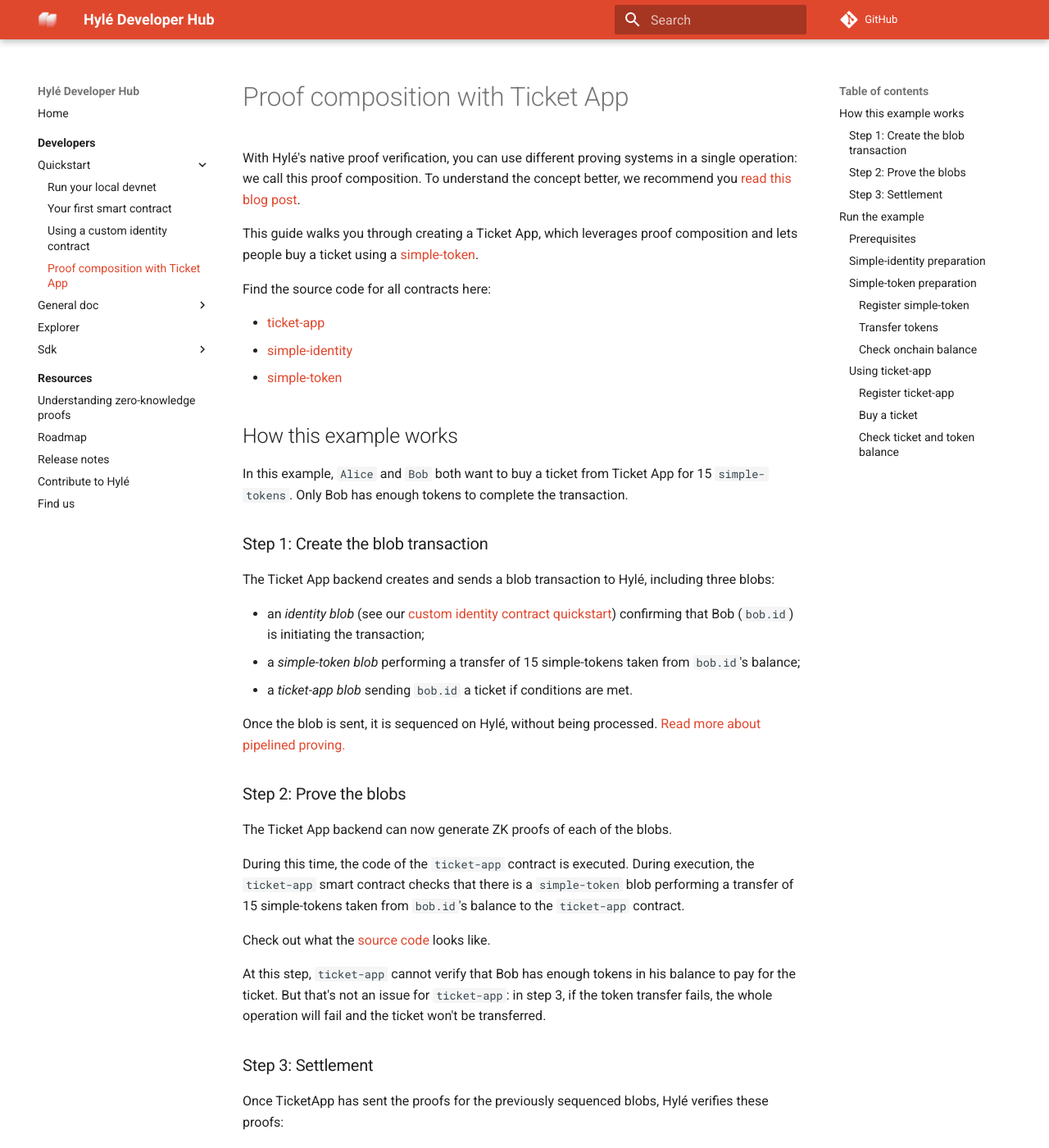
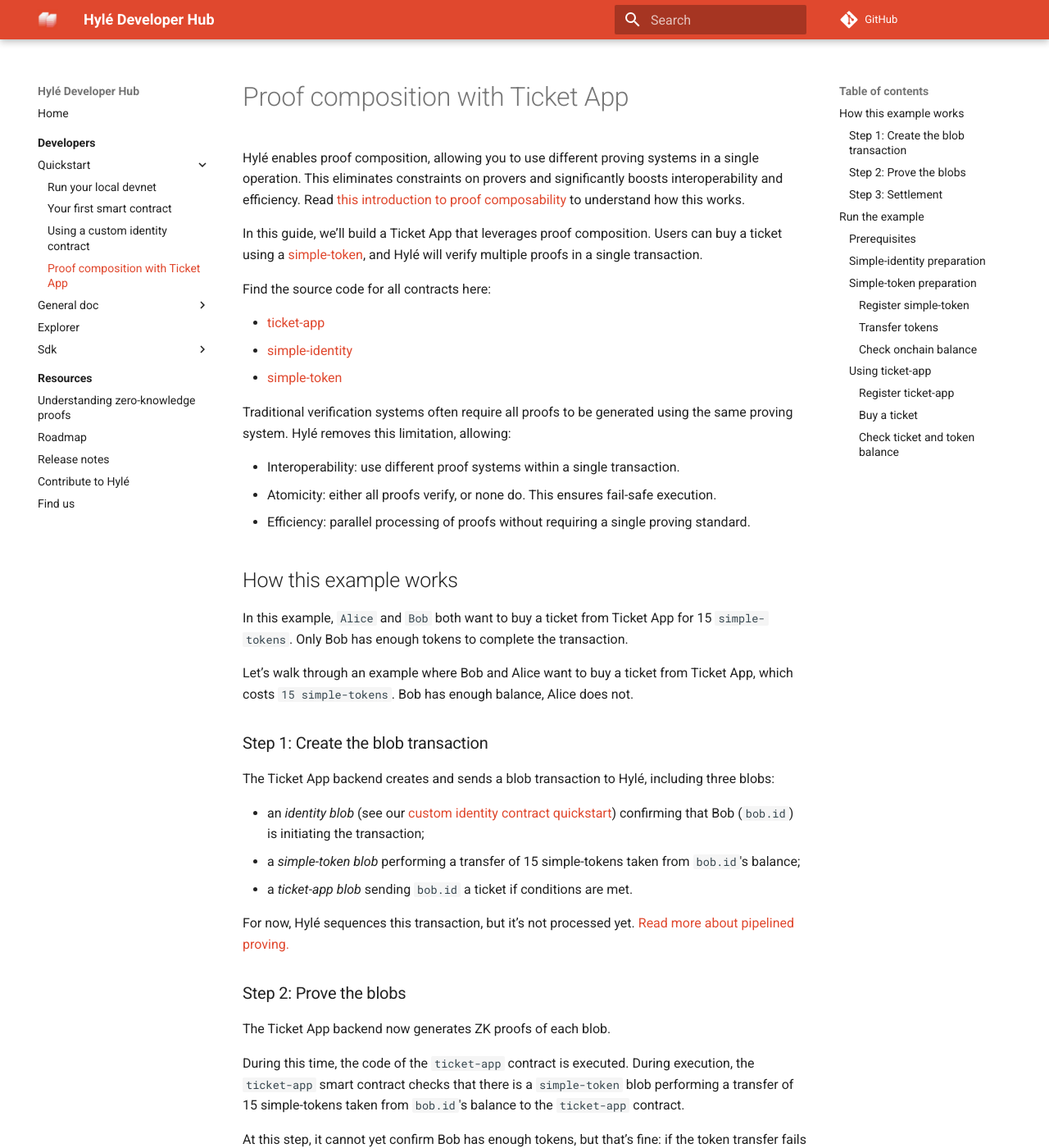
Before and after one commit to Hyle-org/devhub-hyle, an MkDocs documentation site: the page built from docs/developers/quickstart/proof-composition.md, in a window 1280 px wide and 1400 px high. Shown: the whole window at 82% size. Built offline with MkDocs 1.6.1 and Material for MkDocs 9.7.7, drawn with Linux system fonts in a browser that asks for light colours; comment, search, counter and statistics services are not loaded; some of the changed text lies outside the part shown.

Commit message:
more argumentation

```diff
--- a/docs/developers/quickstart/proof-composition.md
+++ b/docs/developers/quickstart/proof-composition.md
@@ -1,8 +1,8 @@
 # Proof composition with Ticket App
 
-With Hylé's native proof verification, you can use different proving systems in a single operation: we call this proof composition. To understand the concept better, we recommend you [read this blog post](https://blog.hyle.eu/proof-composability-on-hyle/).
+Hylé enables proof composition, allowing you to use different proving systems in a single operation. This eliminates constraints on provers and significantly boosts interoperability and efficiency. Read [this introduction to proof composability](https://blog.hyle.eu/proof-composability-on-hyle/) to understand how this works.
 
-This guide walks you through creating a Ticket App, which leverages proof composition and lets people buy a ticket using a [simple-token](./your-first-smart-contract.md).
+In this guide, we’ll build a Ticket App that leverages proof composition. Users can buy a ticket using a [simple-token](./your-first-smart-contract.md), and Hylé will verify multiple proofs in a single transaction.
 
 Find the source code for all contracts here:
 
@@ -10,9 +10,17 @@
 - [simple-identity](https://github.com/Hyle-org/examples/tree/main/simple-identity)
 - [simple-token](https://github.com/Hyle-org/examples/tree/feat/ticket-app/simple-token)
 
+Traditional verification systems often require all proofs to be generated using the same proving system. Hylé removes this limitation, allowing:
+
+- Interoperability: use different proof systems within a single transaction.
+- Atomicity: either all proofs verify, or none do. This ensures fail-safe execution.
+- Efficiency: parallel processing of proofs without requiring a single proving standard.
+
 ## How this example works
 
 In this example, `Alice` and `Bob` both want to buy a ticket from Ticket App for 15 `simple-tokens`. Only Bob has enough tokens to complete the transaction.
+
+Let’s walk through an example where Bob and Alice want to buy a ticket from Ticket App, which costs `15 simple-tokens`. Bob has enough balance, Alice does not.
 
 ### Step 1: Create the blob transaction
 
@@ -22,38 +30,36 @@
 - a *simple-token blob* performing a transfer of 15 simple-tokens taken from `bob.id`'s balance;
 - a *ticket-app blob* sending `bob.id` a ticket if conditions are met.
 
-Once the blob is sent, it is sequenced on Hylé, without being processed. [Read more about pipelined proving.](../general-doc/pipelined-proving.md)
+For now, Hylé sequences this transaction, but it’s not processed yet. [Read more about pipelined proving.](../general-doc/pipelined-proving.md)
 
 ### Step 2: Prove the blobs
 
-The Ticket App backend can now generate ZK proofs of each of the blobs.
+The Ticket App backend now generates ZK proofs of each blob.
 
 During this time, the code of the `ticket-app` contract is executed. During execution, the `ticket-app` smart contract checks that there is a `simple-token` blob performing a transfer of 15 simple-tokens taken from `bob.id`'s balance to the `ticket-app` contract.
 
+At this step, it cannot yet confirm Bob has enough tokens, but that’s fine: if the token transfer fails in Step 3, the entire transaction fails.
+
 Check out what the [source code](https://github.com/Hyle-org/examples/blob/492501ebe6caad8a0fbe3f286f0f51f0ddca537c/ticket-app/contract/src/lib.rs#L44-L66) looks like.
-
-At this step, `ticket-app` cannot verify that Bob has enough tokens in his balance to pay for the ticket. But that's not an issue for `ticket-app`: in step 3, if the token transfer fails, the whole operation will fail and the ticket won't be transferred.
 
 ### Step 3: Settlement
 
 Once TicketApp has sent the proofs for the previously sequenced blobs, Hylé verifies these proofs:
 
-- identity blob: if this fails, it means `bob.id` has not initiated the transaction.
-- simple-token blob: if this fails, it means `bob.id` did not pay for his ticket.
-- ticket-app blob: if this fails, it means `bob.id` has not received the ticket.
+- identity blob: verifies that `bob.id` has initiated the transaction.
+- simple-token blob: verifies that `bob.id` paid the correct amount for his ticket.
+- ticket-app blob: verifies that `bob.id` has received the ticket.
 
 If all proofs are valid, the simple-token balance and ticket-app ticket balance are updated simultaneously at transaction settlement: `bob.id` sends 15 simple-tokens and gains one ticket.
 
-If any of the proofs fails, the whole transaction fails and neither state is updated: `bob.id`'s token balance does not change and still has no ticket.
-
-Because all of the proofs are in a single transaction thanks to proof composition, they are verified separately (with different verifiers, so they don't need to leverage the same proving system), but they will fail or succeed together.
+If any proof fails, the entire transaction fails. Neither state is updated: `bob.id`'s token balance does not change and still has no ticket.
 
 To see proof composition in action in a different setting, you can check out [our Vibe Check demo](https://github.com/Hyle-org/vibe-check), which mixes Cairo and Noir proofs.
 
 ## Run the example
 
 !!! warning
-    Our examples work on Hylé v0.7.2. Subsequent versions introduce breaking changes which have not yet been reflected in our examples.
+    Our examples work on Hylé v0.7.2. Later versions introduce breaking changes which have not yet been reflected in our examples.
 
 ### Prerequisites
 
```
